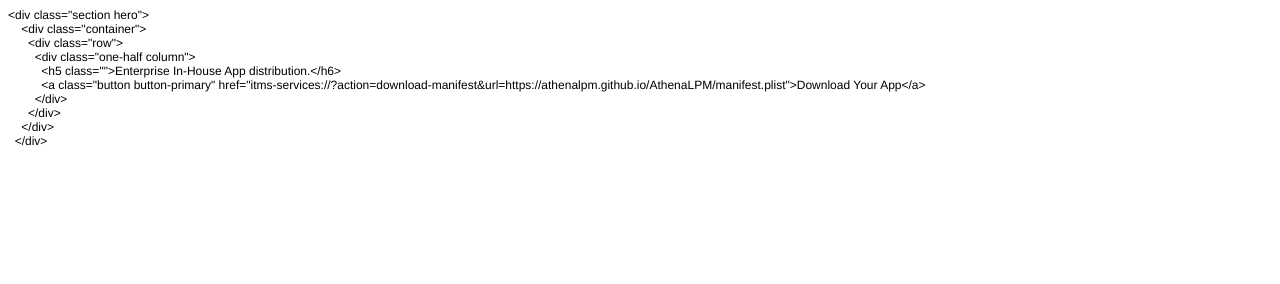
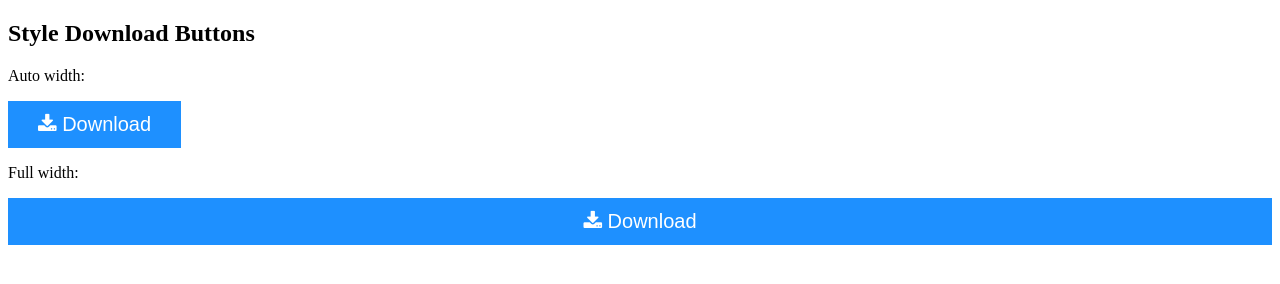
Before and after one commit to Athenalpm/AthenaLPM, a plain HTML site: page index.html in a window 1280 px wide. Drawn offline with Linux system fonts and the light colour scheme.

Commit message:
updated code for download

```diff
--- a/index.html
+++ b/index.html
@@ -1,25 +1,34 @@
-<!DOCTYPE html PUBLIC "-//W3C//DTD HTML 4.01//EN" "http://www.w3.org/TR/html4/strict.dtd">
+<!DOCTYPE html>
 <html>
 <head>
-  <meta http-equiv="Content-Type" content="text/html; charset=utf-8">
-  <meta http-equiv="Content-Style-Type" content="text/css">
-  <title></title>
-  <meta name="Generator" content="Cocoa HTML Writer">
-  <meta name="CocoaVersion" content="1670">
-  <style type="text/css">
-    p.p1 {margin: 0.0px 0.0px 0.0px 0.0px; font: 12.0px Helvetica}
-  </style>
+<meta name="viewport" content="width=device-width, initial-scale=1">
+<!-- Add icon library -->
+<link rel="stylesheet" href="https://cdnjs.cloudflare.com/ajax/libs/font-awesome/4.7.0/css/font-awesome.min.css">
+<style>
+.btn {
+    background-color: DodgerBlue;
+    border: none;
+    color: white;
+    padding: 12px 30px;
+    cursor: pointer;
+    font-size: 20px;
+}
+
+/* Darker background on mouse-over */
+.btn:hover {
+    background-color: RoyalBlue;
+}
+</style>
 </head>
 <body>
-<p class="p1">&lt;div class="section hero"&gt;</p>
-<p class="p1"><span class="Apple-converted-space">    </span>&lt;div class="container"&gt;</p>
-<p class="p1"><span class="Apple-converted-space">      </span>&lt;div class="row"&gt;</p>
-<p class="p1"><span class="Apple-converted-space">        </span>&lt;div class="one-half column"&gt;</p>
-<p class="p1"><span class="Apple-converted-space">          </span>&lt;h5 class=""&gt;Enterprise In-House App distribution.&lt;/h6&gt;</p>
-<p class="p1"><span class="Apple-converted-space">          </span>&lt;a class="button button-primary" href="itms-services://?action=download-manifest&amp;url=https://athenalpm.github.io/AthenaLPM/manifest.plist"&gt;Download Your App&lt;/a&gt;</p>
-<p class="p1"><span class="Apple-converted-space">        </span>&lt;/div&gt;</p>
-<p class="p1"><span class="Apple-converted-space">      </span>&lt;/div&gt;</p>
-<p class="p1"><span class="Apple-converted-space">    </span>&lt;/div&gt;</p>
-<p class="p1"><span class="Apple-converted-space">  </span>&lt;/div&gt;</p>
+
+<h2>Style Download Buttons</h2>
+
+<p>Auto width:</p>
+<button class="btn"><i class="fa fa-download"></i> Download</button>
+
+<p>Full width:</p>
+<button class="btn" style="width:100%"><i class="fa fa-download"></i> Download</button>
+
 </body>
 </html>
```
